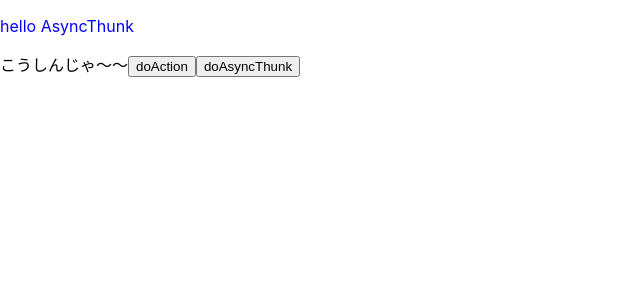
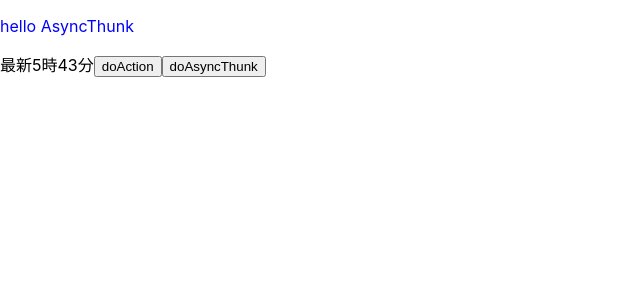
Before and after one commit to sochan-dev/nya-react, a Next.js app: page / in a window 1280 px wide. Shown: the top 300 px of the page, without its empty margins (0-640 px from the left). Built offline with nearby package versions, Linux system fonts and the light colour scheme.

Commit message:
vercelテスト０２

```diff
--- a/src/components/Test.tsx
+++ b/src/components/Test.tsx
@@ -18,7 +18,7 @@ const Test: VFC = () => {
   return (
     <div className={Styles.test}>
       <p>{testLoadingStatus.testMessage}</p>
-      こうしんじゃ～～
+      最新5時43分
       <button onClick={doAction}>doAction</button>
       <button onClick={doAsyncThunkAction}>doAsyncThunk</button>
     </div>
```
